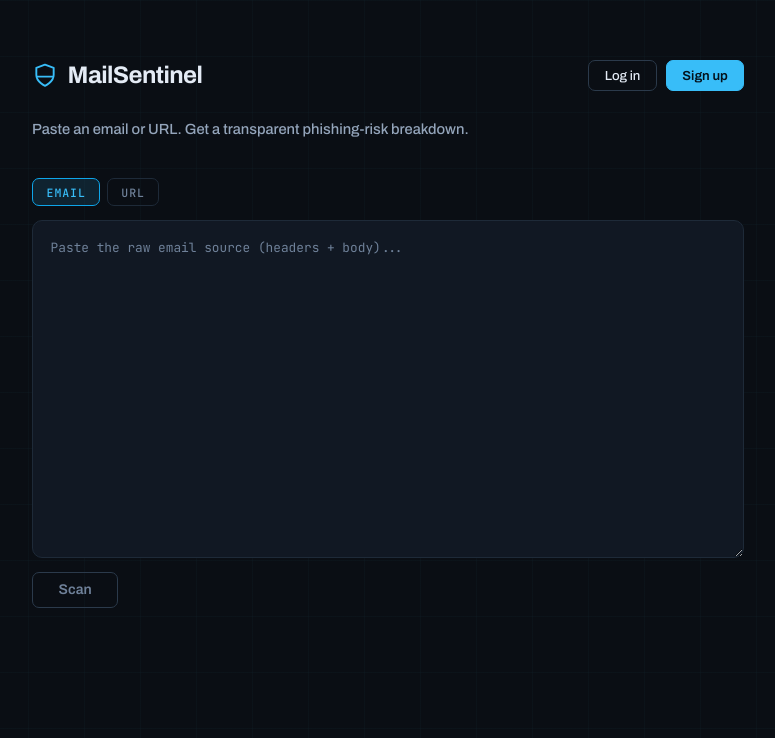
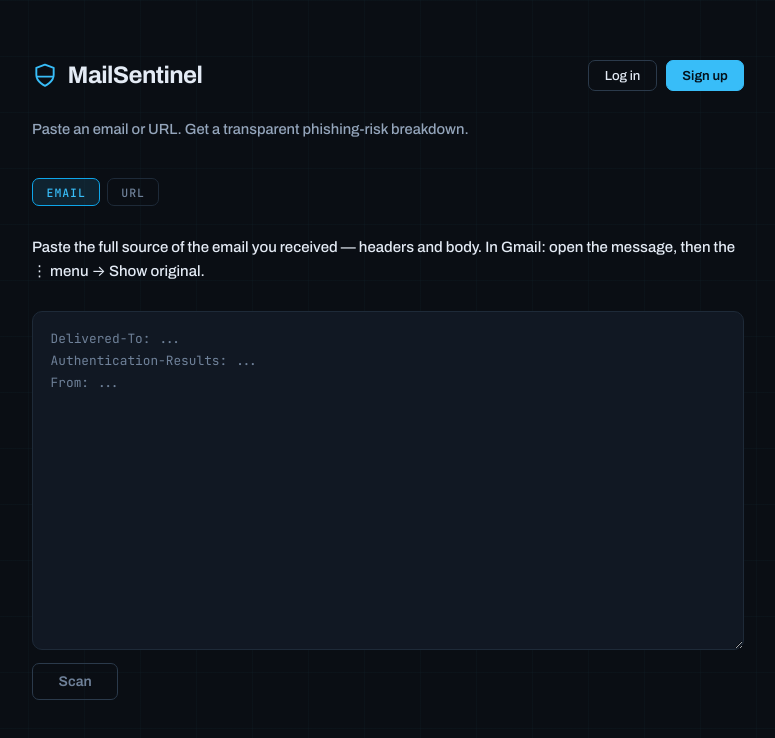
Before and after one commit to abdurahmankrsk/MailSentinel, a React (Vite) app in the folder app/client/: page / in a window 1280 px wide. Shown: the top 738 px of the page, without its empty margins (252-1027 px from the left). Built offline with nearby package versions, Linux system fonts and the light colour scheme; no server answers.

Commit message:
docs: say what to paste in each scan mode

```diff
--- a/app/client/src/components/InputPanel.jsx
+++ b/app/client/src/components/InputPanel.jsx
@@ -43,13 +43,22 @@ export default function InputPanel({ onScan, loading }) {
         {autoDetected && <span className="auto-hint">auto-detected</span>}
       </div>
 
+      {/* The hint sits outside the textarea rather than in the placeholder so it is
+          still there once you start typing, which is when "am I pasting the right
+          thing?" actually comes up. */}
+      <p className="input-hint">
+        {type === 'email'
+          ? 'Paste the full source of the email you received — headers and body. In Gmail: open the message, then the ⋮ menu → Show original.'
+          : 'Paste one link from the email you received — right-click the link, copy the address, and paste it here. The link is never opened.'}
+      </p>
+
       <textarea
         value={content}
         onChange={handleContentChange}
         placeholder={
           type === 'email'
-            ? 'Paste the raw email source (headers + body)...'
-            : 'Paste a URL...'
+            ? 'Delivered-To: ...\nAuthentication-Results: ...\nFrom: ...'
+            : 'https://example.com/the-link-you-were-sent'
         }
         rows={14}
       />
```
